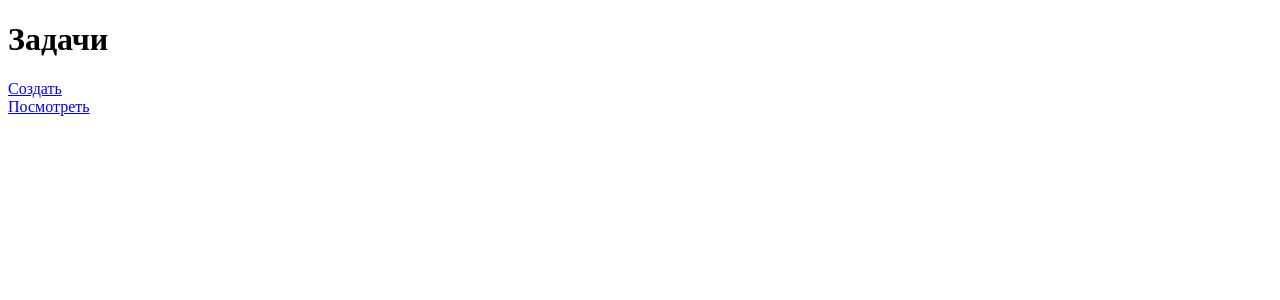
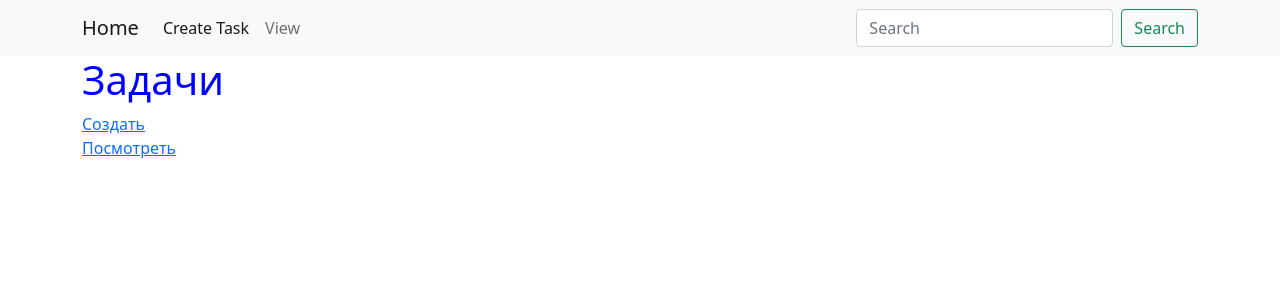
Before and after one commit to KimLeoVal/hw45KimL, a Django app: template webapp/templates/index.html in a window 1280 px wide. Shown: the top 300 px of the page. Run offline with Django 4.2, Linux system fonts and the light colour scheme; the template is opened without the code that fills it, so the values that code supplies are empty.

Commit message:
creat base.html and add Navbar

```diff
--- /dev/null
+++ b/webapp/static/css/style.css
@@ -0,0 +1,3 @@
+h1 {
+    color: blue;
+}
--- /dev/null
+++ b/webapp/templates/base.html
@@ -0,0 +1,45 @@
+{% load static %}<!doctype html>
+<html lang="en">
+<head>
+    <meta charset="UTF-8">
+    <meta name="viewport"
+          content="width=device-width, user-scalable=no, initial-scale=1.0, maximum-scale=1.0, minimum-scale=1.0">
+    <meta http-equiv="X-UA-Compatible" content="ie=edge">
+    <link href="https://cdn.jsdelivr.net/npm/bootstrap@5.0.2/dist/css/bootstrap.min.css" rel="stylesheet" integrity="sha384-EVSTQN3/azprG1Anm3QDgpJLIm9Nao0Yz1ztcQTwFspd3yD65VohhpuuCOmLASjC" crossorigin="anonymous">
+    <link rel="stylesheet" href="{% static "css/style.css" %}">
+    <title>Document</title>
+</head>
+<body>
+
+<nav class="navbar navbar-expand-lg navbar-light bg-light">
+  <div class="container">
+    <a class="navbar-brand" href="{% url "index_view" %}">Home</a>
+    <button class="navbar-toggler" type="button" data-bs-toggle="collapse" data-bs-target="#navbarSupportedContent" aria-controls="navbarSupportedContent" aria-expanded="false" aria-label="Toggle navigation">
+      <span class="navbar-toggler-icon"></span>
+    </button>
+    <div class="collapse navbar-collapse" id="navbarSupportedContent">
+      <ul class="navbar-nav me-auto mb-2 mb-lg-0">
+        <li class="nav-item">
+          <a class="nav-link active" aria-current="page" href="{% url 'create_task' %}">Create Task</a>
+        </li>
+        <li class="nav-item">
+          <a class="nav-link" href="{% url "tasks_view" %}">View</a>
+        </li>
+
+
+      </ul>
+      <form class="d-flex">
+        <input class="form-control me-2" type="search" placeholder="Search" aria-label="Search">
+        <button class="btn btn-outline-success" type="submit">Search</button>
+      </form>
+    </div>
+  </div>
+</nav>
+<div  class="container">
+{% block content %}
+     content
+    {% endblock %}
+</div>
+</body>
+<script src="https://cdn.jsdelivr.net/npm/bootstrap@5.0.2/dist/js/bootstrap.bundle.min.js" integrity="sha384-MrcW6ZMFYlzcLA8Nl+NtUVF0sA7MsXsP1UyJoMp4YLEuNSfAP+JcXn/tWtIaxVXM" crossorigin="anonymous"></script>
+</html>
--- a/webapp/templates/index.html
+++ b/webapp/templates/index.html
@@ -1,13 +1,6 @@
-<!doctype html>
-<html lang="en">
-<head>
-    <meta charset="UTF-8">
-    <meta name="viewport"
-          content="width=device-width, user-scalable=no, initial-scale=1.0, maximum-scale=1.0, minimum-scale=1.0">
-    <meta http-equiv="X-UA-Compatible" content="ie=edge">
-    <title>Document</title>
-</head>
-<body>
+
+{% extends 'base.html' %}
+{% block content %}
     <h1>Задачи</h1>
 
 
@@ -15,5 +8,4 @@
 <a href ="{% url "create_task" %}">Создать</a>
     <br>
 <a href="{% url "tasks_view" %}">Посмотреть</a>
-</body>
-</html>
+{% endblock %}
```
Also changed, not shown: webapp/templates/create.html (+3 -10 lines), webapp/templates/task_view.html (+3 -14 lines), webapp/templates/tasks_view.html (+3 -13 lines).
